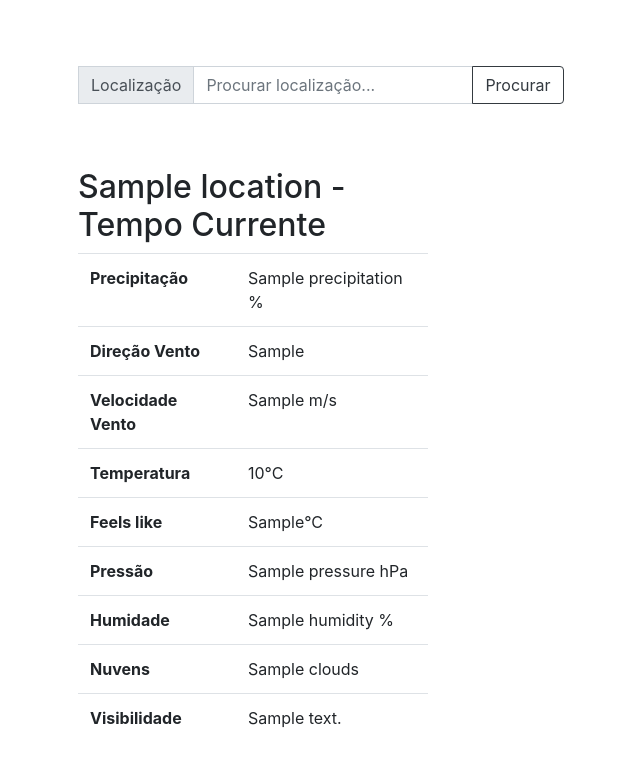
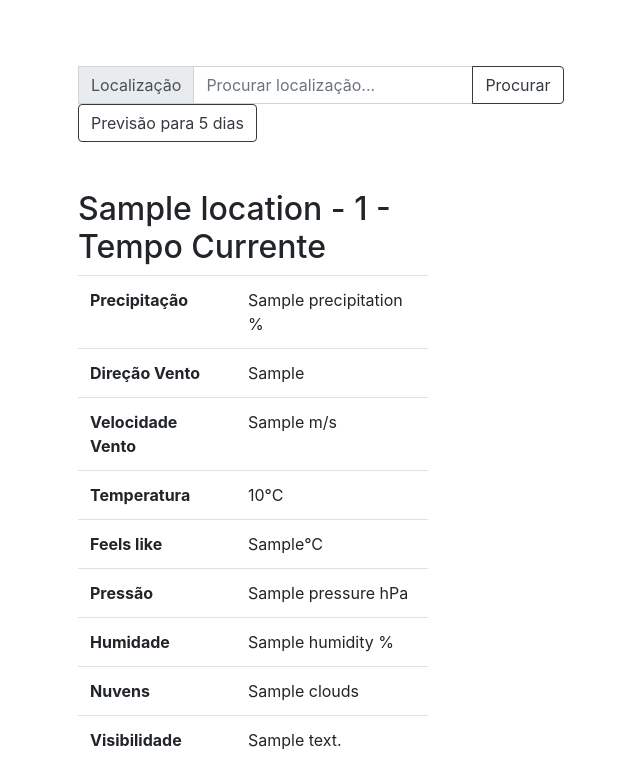
Before and after one commit to afabreu/edc_tp1, a Django app: template app/templates/index.html in a window 1280 px wide. Shown: the part 56-819 px from the top of the page, without its empty margins (7-647 px from the left). Run offline with Django 3.2, Linux system fonts and the light colour scheme; the template is opened without the code that fills it: most values are stand-ins (such as "Sample title", 1, 10 or a date in 2020); some libraries are stand-ins or nearby versions.

Commit message:
added button from current weather to forecast.html

```diff
--- a/app/templates/forecast.html
+++ b/app/templates/forecast.html
@@ -56,7 +56,7 @@
             {% elif symbol == "50d" %}<img src="{% static 'img/50d.png' %}">
             {% elif symbol == "50n" %}<img src="{% static 'img/50n.png' %}">
         {% endif %}
-        {{ location }} do dia {{ temp_dia }} das {{ temp_inicio }} às {{ temp_fim }}</h2>
+        {{ location }} - {{ location_id }} do dia {{ temp_dia }} das {{ temp_inicio }} às {{ temp_fim }}</h2>
         <table class="table">
             <tbody>
                 <tr>
--- a/app/templates/index.html
+++ b/app/templates/index.html
@@ -1,9 +1,8 @@
 {% extends "layout.html" %}
 
 {% block content %}
-
-<form action="" class="find-location" method="post">
-    <div class="input-group input-group mb-3">
+<div>
+    <form action="" class="find-location input-group" method="post" >
         {% csrf_token %}
         <div class="input-group-prepend">
             <span class="input-group-text" id="inputGroup-sizing">Localização</span>
@@ -12,8 +11,11 @@
         <div class="input-group-append">
             <input class="btn btn-outline-dark" type="submit" value="Procurar">
         </div>
-    </div>
-</form>
+    </form>
+</div>
+<div>
+    <a class="btn btn-outline-dark" href="/forecast/{{ localtion_id }}" role="button">Previsão para 5 dias</a>
+</div>
     <br><br>
 {% load static %}
 
@@ -39,7 +41,7 @@
             {% elif symbol == "50d" %}<img src="{% static 'img/50d.png' %}">
             {% elif symbol == "50n" %}<img src="{% static 'img/50n.png' %}">
         {% endif %}
-        {{ location }} - Tempo Currente</h2>
+        {{ location }} - {{ localtion_id }} - Tempo Currente</h2>
         <table class="table">
             <tbody>
                 <tr>
--- a/app/views.py
+++ b/app/views.py
@@ -40,7 +40,8 @@ def home(request):
     tparams = {
         'title': f'Meteorologia - {datetime.now().day}/{datetime.now().month}',
         'year': datetime.now().year,
-        'location': f'{location_str} - {location_id}',
+        'location': location_str,
+        'localtion_id': location_id,
         'symbol': "04d",
         'precipitation': 0,
         'windDirection': "East-southeast",
```
